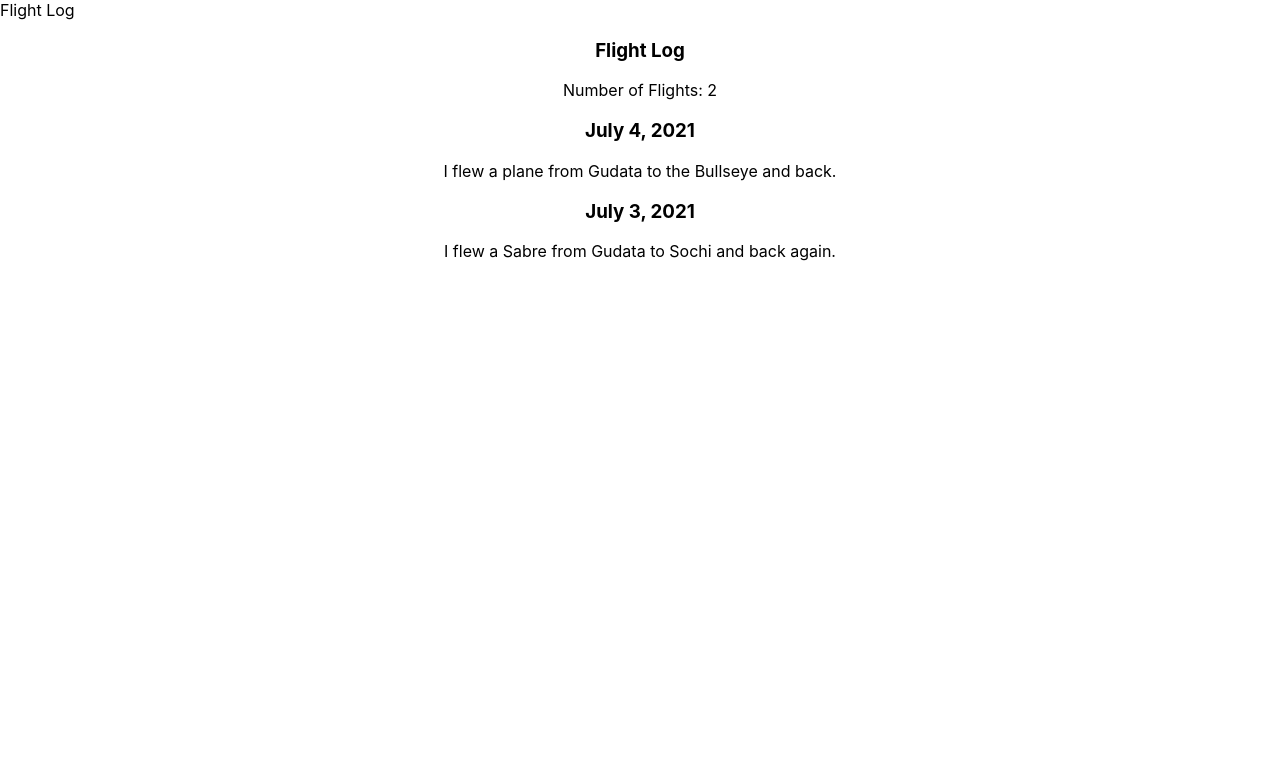
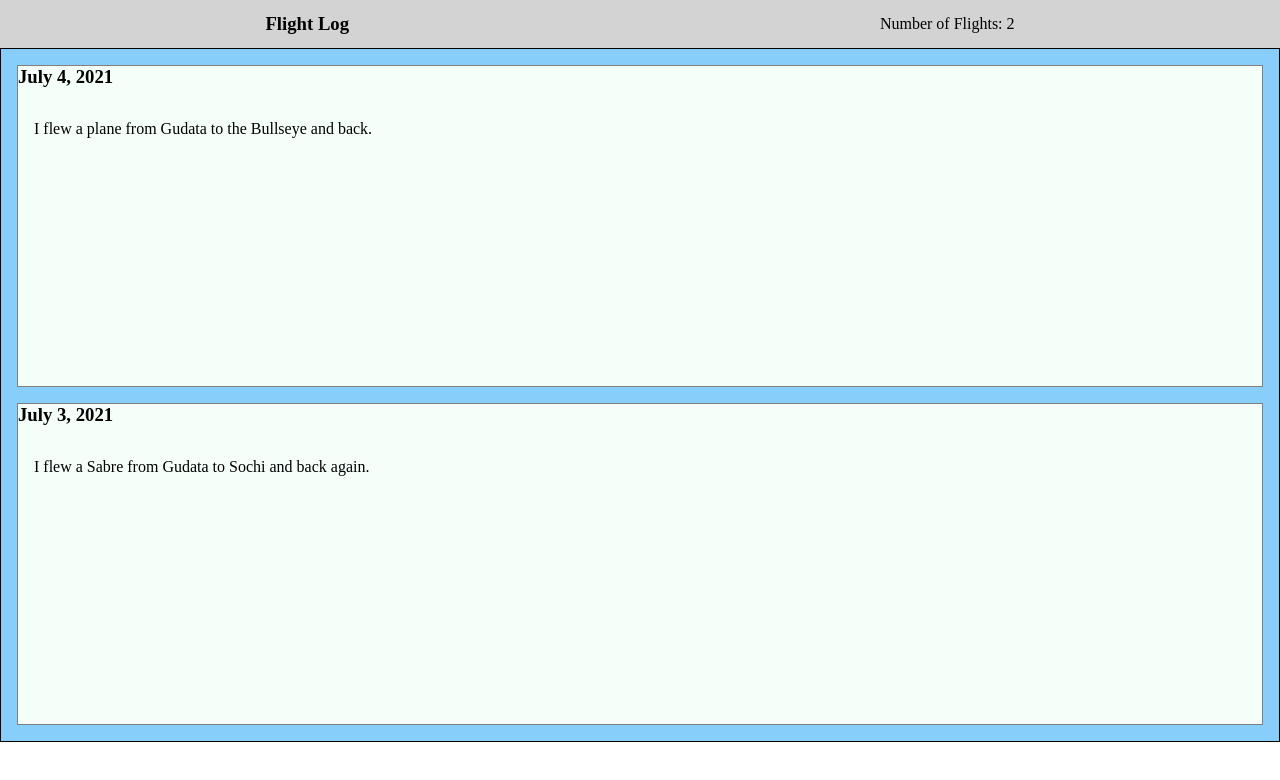
Before and after one commit to JWoltjen/flight-log, a React (Create React App) app: page / in a window 1280 px wide. Shown: the top 780 px of the page. Built offline with nearby package versions, Linux system fonts and the light colour scheme.

Commit message:
style flight card and container

```diff
--- a/public/index.html
+++ b/public/index.html
@@ -12,7 +12,7 @@
     <link rel="apple-touch-icon" href="%PUBLIC_URL%/logo192.png" />
 
     <link rel="manifest" href="%PUBLIC_URL%/manifest.json" />
-    Flight Log</title>
+  <title>Flight Log</title>
   </head>
   <body>
     <noscript>You need to enable JavaScript to run this app.</noscript>
--- a/src/App.css
+++ b/src/App.css
@@ -1,38 +1,47 @@
+* {
+  margin: 0;
+  padding: 0;
+}
 .App {
-  text-align: center;
+  display: flex;
+  justify-content: center;
+  flex-direction: column;
+  align-items: center;
+  margin: 0;
+  padding: 0;
 }
 
-.App-logo {
-  height: 40vmin;
-  pointer-events: none;
+nav {
+  background-color: lightgray;
+  display: flex;
+  justify-content: space-around;
+  width: 100%;
+  height: 3rem;
+  align-items: center;
 }
 
-@media (prefers-reduced-motion: no-preference) {
-  .App-logo {
-    animation: App-logo-spin infinite 20s linear;
-  }
+.flight-log-container {
+  display: flex;
+  flex-direction: column;
+  background-color: lightskyblue;
+  width: 100%;
 }
 
-.App-header {
-  background-color: #282c34;
-  min-height: 100vh;
-  display: flex;
-  flex-direction: column;
-  align-items: center;
-  justify-content: center;
-  font-size: calc(10px + 2vmin);
-  color: white;
+.flight-log {
+  border: 1px solid black;
 }
 
-.App-link {
-  color: #61dafb;
+.flight-card {
+  margin: 1rem;
+  border: 1px solid grey;
+  height: 20rem;
+  background-color: mintcream;
 }
 
-@keyframes App-logo-spin {
-  from {
-    transform: rotate(0deg);
-  }
-  to {
-    transform: rotate(360deg);
-  }
+.fight-card-date {
+  padding: 2rem 1rem;
 }
+
+.flight-card-description {
+  padding: 2rem 1rem;
+}
--- a/src/FlightLog.js
+++ b/src/FlightLog.js
@@ -6,10 +6,12 @@ function FlightLog() {
     const [flights, setFlights] = useContext(FlightContext)
 
     return (
-        <div className='flight-log'>
-           {flights.map(flight => (
-               <Flight date={flight.date} plane={flight.plane} id={flight.id} description={flight.description} />
-           ))}
+        <div className='flight-log-container'>
+            <div className='flight-log'>
+            {flights.map(flight => (
+                <Flight date={flight.date} plane={flight.plane} id={flight.id} description={flight.description} />
+            ))}
+            </div>
         </div>
     )
 }
--- a/src/index.css
+++ /dev/null
@@ -1,13 +0,0 @@
-body {
-  margin: 0;
-  font-family: -apple-system, BlinkMacSystemFont, 'Segoe UI', 'Roboto', 'Oxygen',
-    'Ubuntu', 'Cantarell', 'Fira Sans', 'Droid Sans', 'Helvetica Neue',
-    sans-serif;
-  -webkit-font-smoothing: antialiased;
-  -moz-osx-font-smoothing: grayscale;
-}
-
-code {
-  font-family: source-code-pro, Menlo, Monaco, Consolas, 'Courier New',
-    monospace;
-}
--- a/src/index.js
+++ b/src/index.js
@@ -1,6 +1,5 @@
 import React from 'react';
 import ReactDOM from 'react-dom';
-import './index.css';
 import App from './App';
 import reportWebVitals from './reportWebVitals';
 
```
